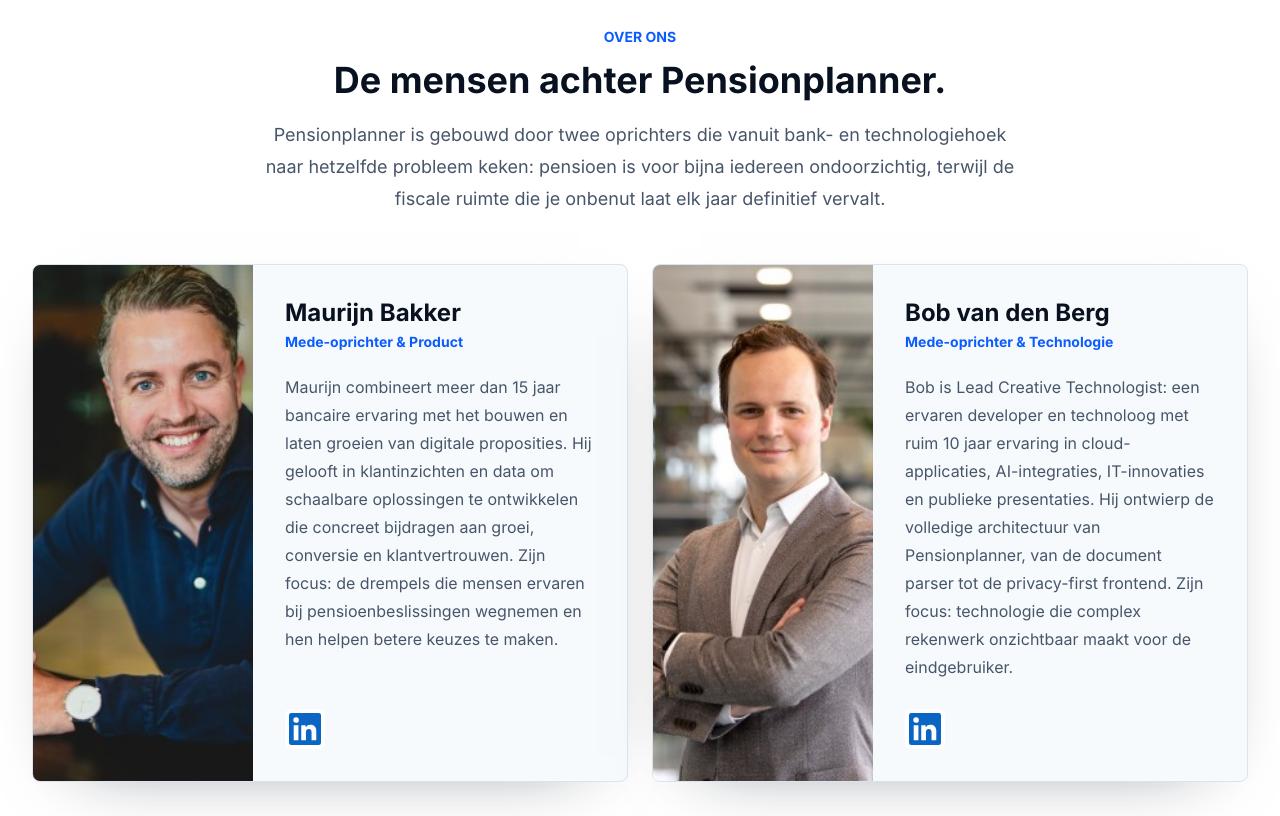
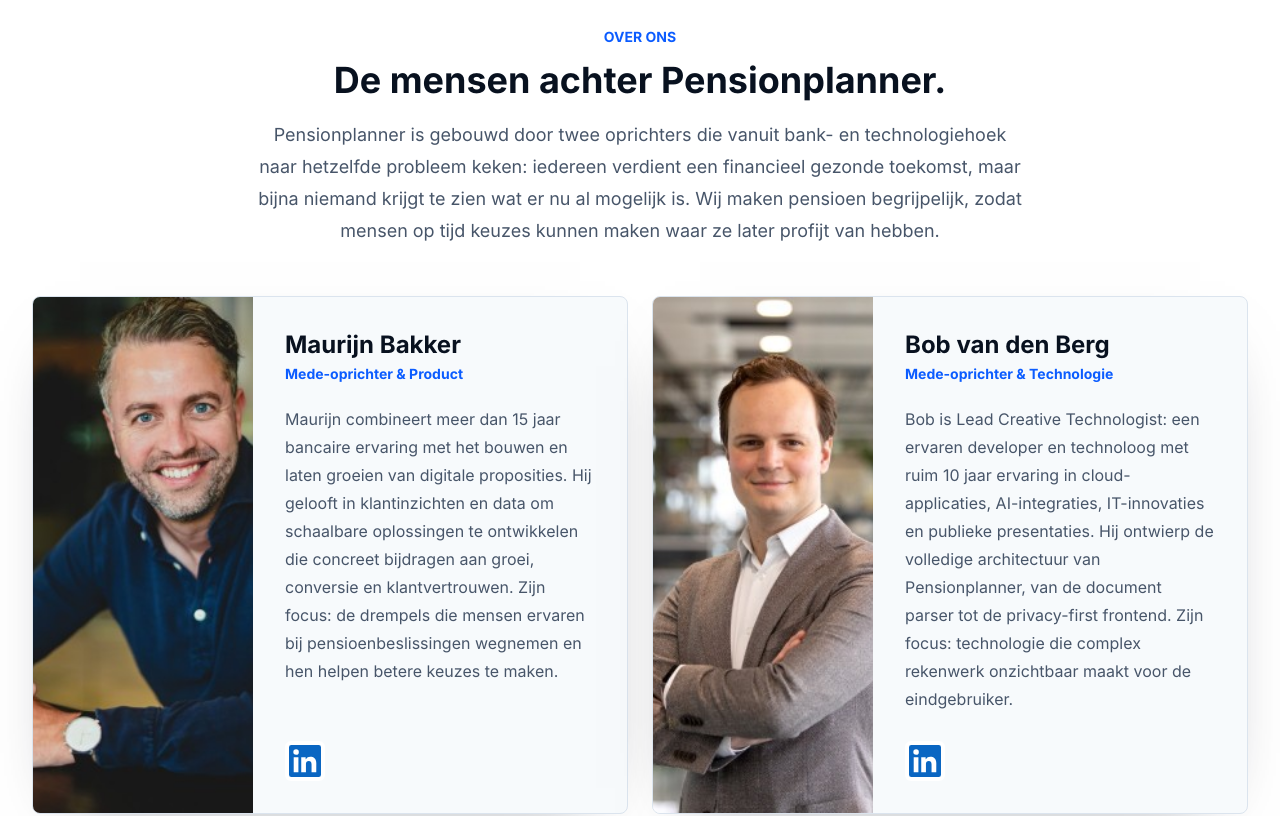
Before and after one commit to bobberg/finstri, a React (Vite) app: page / in a window 1280 px wide. Shown: the part 4080-4896 px from the top of the page. Built offline with nearby package versions, Linux system fonts and the light colour scheme.

Commit message:
Hide 'in oprichting' disclosure and rewrite team intro
- Comment out founding-company notice and copyright suffix, keep them in code
- Remove 'in oprichting' wording from JSON-LD organization data
- Rewrite team intro around helping people to a financially healthy future

```diff
--- a/index.html
+++ b/index.html
@@ -39,6 +39,7 @@
     <link rel="icon" type="image/svg+xml" href="/favicon.svg" />
     <title>Finstri | PensionPlanner technologie voor financiele planning</title>
 
+    <!-- legalName tijdelijk weggelaten; zet op "Finstri B.V." zodra de B.V. is opgericht. -->
     <script type="application/ld+json">
       {
         "@context": "https://schema.org",
@@ -47,8 +48,7 @@
             "@type": "Organization",
             "@id": "https://finstri.nl/#organization",
             "name": "Finstri",
-            "legalName": "Finstri B.V. (in oprichting)",
-            "description": "Finstri (Finstri B.V. in oprichting) ontwikkelt Pensionplanner, privacy-first software voor pensioen- en jaarruimteberekeningen.",
+            "description": "Finstri ontwikkelt Pensionplanner, privacy-first software voor pensioen- en jaarruimteberekeningen.",
             "url": "https://finstri.nl/",
             "logo": "https://finstri.nl/pensionplanner-icon.svg",
             "email": "info@finstri.nl",
--- a/src/components/Footer.tsx
+++ b/src/components/Footer.tsx
@@ -97,6 +97,7 @@
           </div>
         </div>
 
+        {/* Oprichtingsvermelding tijdelijk verborgen op verzoek; heractiveren zodra Finstri B.V. is opgericht.
         <p className="border-b border-white/10 py-8 text-xs leading-6 text-slate-400">
           Finstri B.V. is in oprichting. Tot de oprichting wordt Pensionplanner
           aangeboden vanuit de bestaande onderneming van mede-oprichter Maurijn
@@ -105,10 +106,12 @@
           mede-oprichter Bob van den Berg. De oprichters dragen hun rechten op
           het platform bij oprichting over aan Finstri B.V.
         </p>
+        */}
 
-        <div className="flex flex-col gap-4 pt-8 sm:flex-row sm:items-center sm:justify-between">
+        <div className="flex flex-col gap-4 border-t border-white/10 pt-8 sm:flex-row sm:items-center sm:justify-between">
           <p className="text-sm text-slate-400">
-            © 2026 Finstri (in oprichting). Alle rechten voorbehouden.
+            {/* © 2026 Finstri (in oprichting). Alle rechten voorbehouden. */}
+            © 2026 Finstri. Alle rechten voorbehouden.
           </p>
           <a
             aria-label="Finstri op LinkedIn"
--- a/src/components/Team.tsx
+++ b/src/components/Team.tsx
@@ -30,9 +30,10 @@
         </h2>
         <p className="mt-5 text-lg leading-8 text-slate-600">
           Pensionplanner is gebouwd door twee oprichters die vanuit bank- en
-          technologiehoek naar hetzelfde probleem keken: pensioen is voor bijna
-          iedereen ondoorzichtig, terwijl de fiscale ruimte die je onbenut laat
-          elk jaar definitief vervalt.
+          technologiehoek naar hetzelfde probleem keken: iedereen verdient een
+          financieel gezonde toekomst, maar bijna niemand krijgt te zien wat er
+          nu al mogelijk is. Wij maken pensioen begrijpelijk, zodat mensen op
+          tijd keuzes kunnen maken waar ze later profijt van hebben.
         </p>
       </div>
 
```
